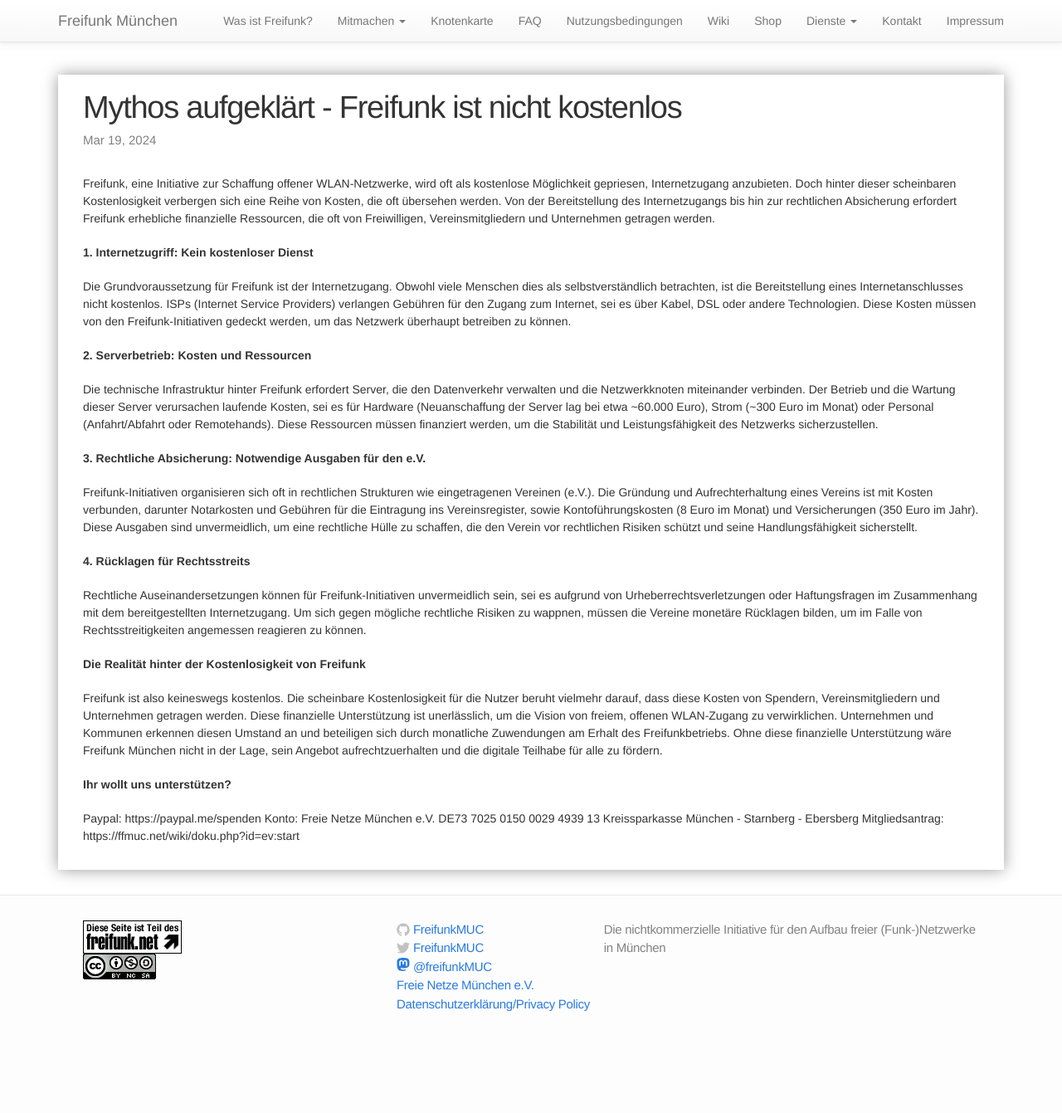
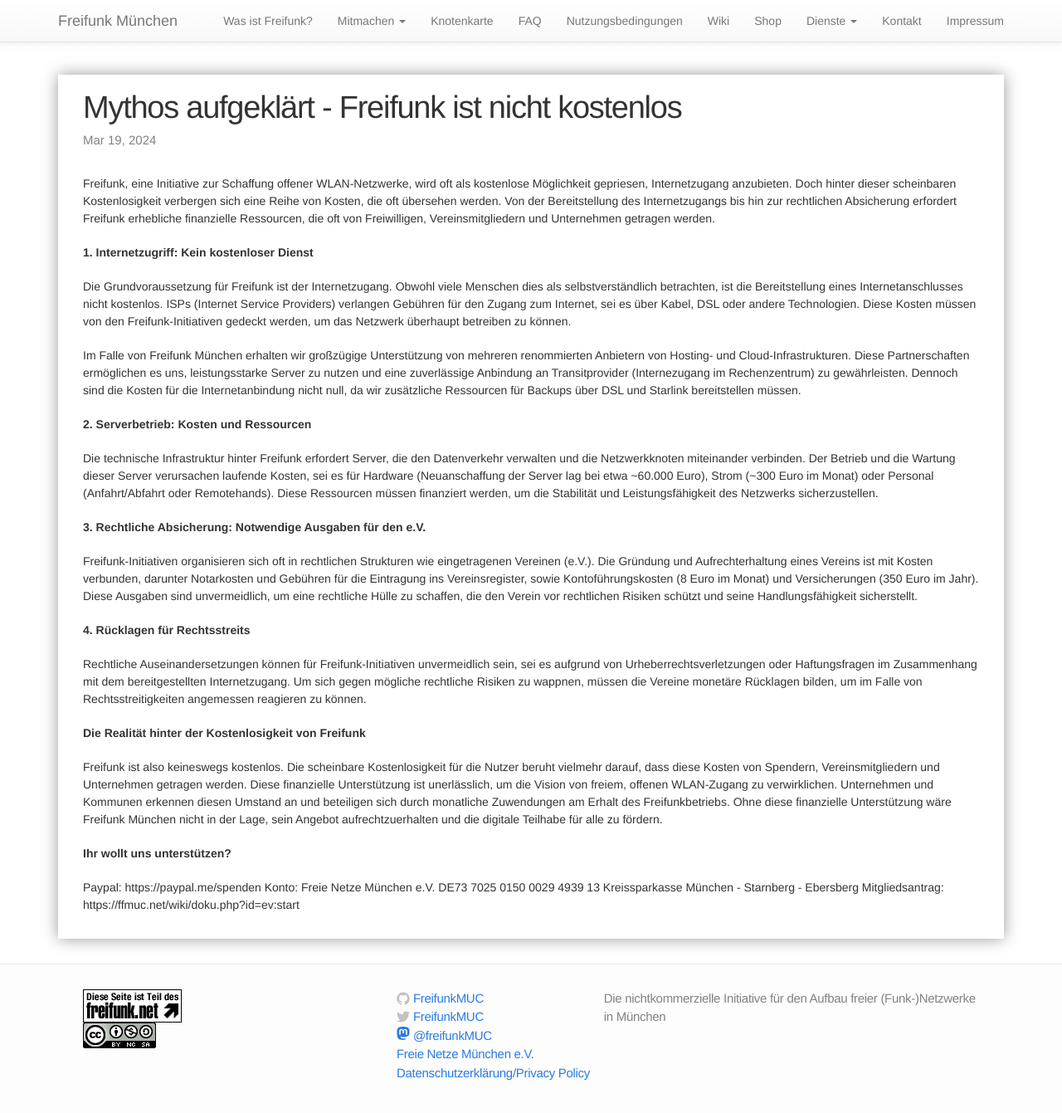
Before and after one commit to freifunkMUC/freifunkmuc.github.io, a Jekyll site: the page built from _posts/2024-03-19-freifunk-kostenlos.markdown, in a window 1280 px wide and 1359 px high. Shown: the top 1341 px of the window at 83% size. Built offline with Jekyll 4.4.1, drawn with Linux system fonts in a browser that asks for light colours.

Commit message:
Update 2024-03-19-freifunk-kostenlos.markdown

```diff
--- a/_posts/2024-03-19-freifunk-kostenlos.markdown
+++ b/_posts/2024-03-19-freifunk-kostenlos.markdown
@@ -10,6 +10,8 @@ Freifunk, eine Initiative zur Schaffung offener WLAN-Netzwerke, wird oft als kos
 **1. Internetzugriff: Kein kostenloser Dienst**
 
 Die Grundvoraussetzung für Freifunk ist der Internetzugang. Obwohl viele Menschen dies als selbstverständlich betrachten, ist die Bereitstellung eines Internetanschlusses nicht kostenlos. ISPs (Internet Service Providers) verlangen Gebühren für den Zugang zum Internet, sei es über Kabel, DSL oder andere Technologien. Diese Kosten müssen von den Freifunk-Initiativen gedeckt werden, um das Netzwerk überhaupt betreiben zu können.
+
+Im Falle von Freifunk München erhalten wir großzügige Unterstützung von mehreren renommierten Anbietern von Hosting- und Cloud-Infrastrukturen. Diese Partnerschaften ermöglichen es uns, leistungsstarke Server zu nutzen und eine zuverlässige Anbindung an Transitprovider (Internezugang im Rechenzentrum) zu gewährleisten. Dennoch sind die Kosten für die Internetanbindung nicht null, da wir zusätzliche Ressourcen für Backups über DSL und Starlink bereitstellen müssen.
 
 **2. Serverbetrieb: Kosten und Ressourcen**
 
```
